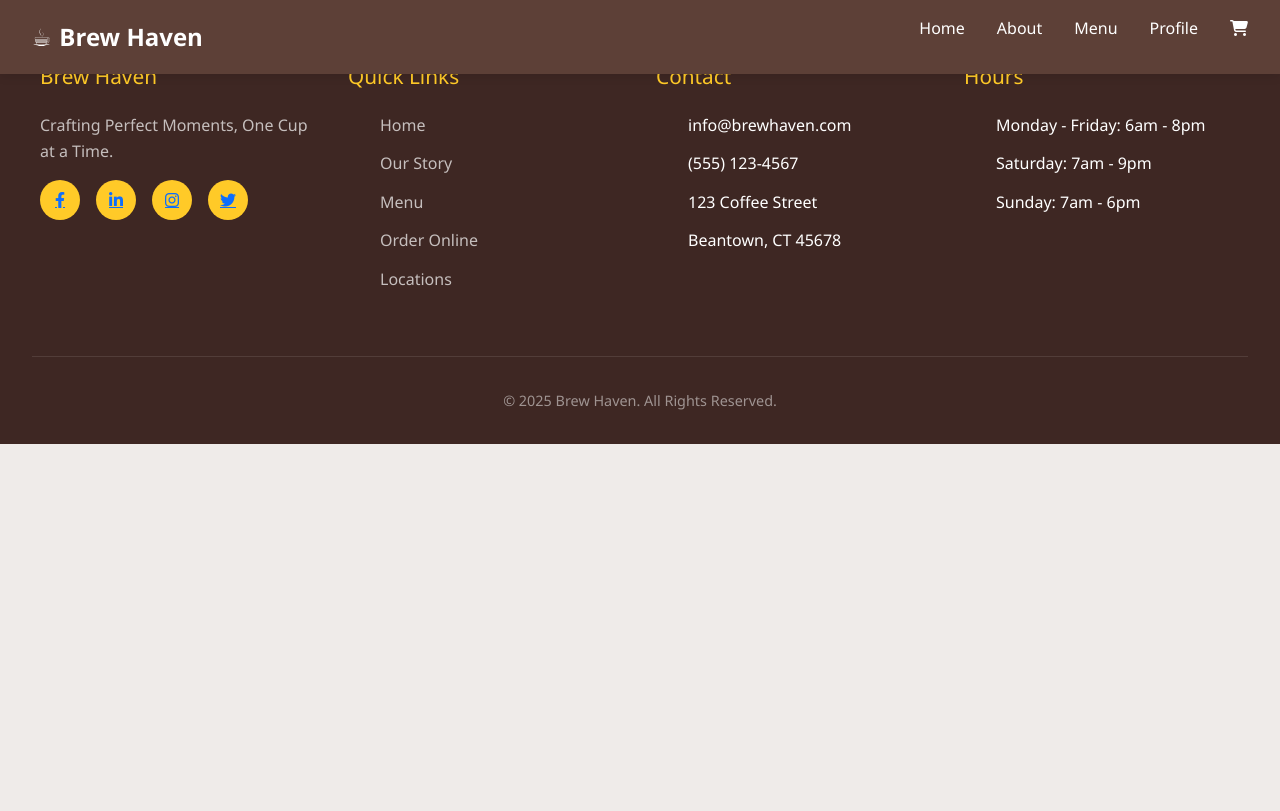
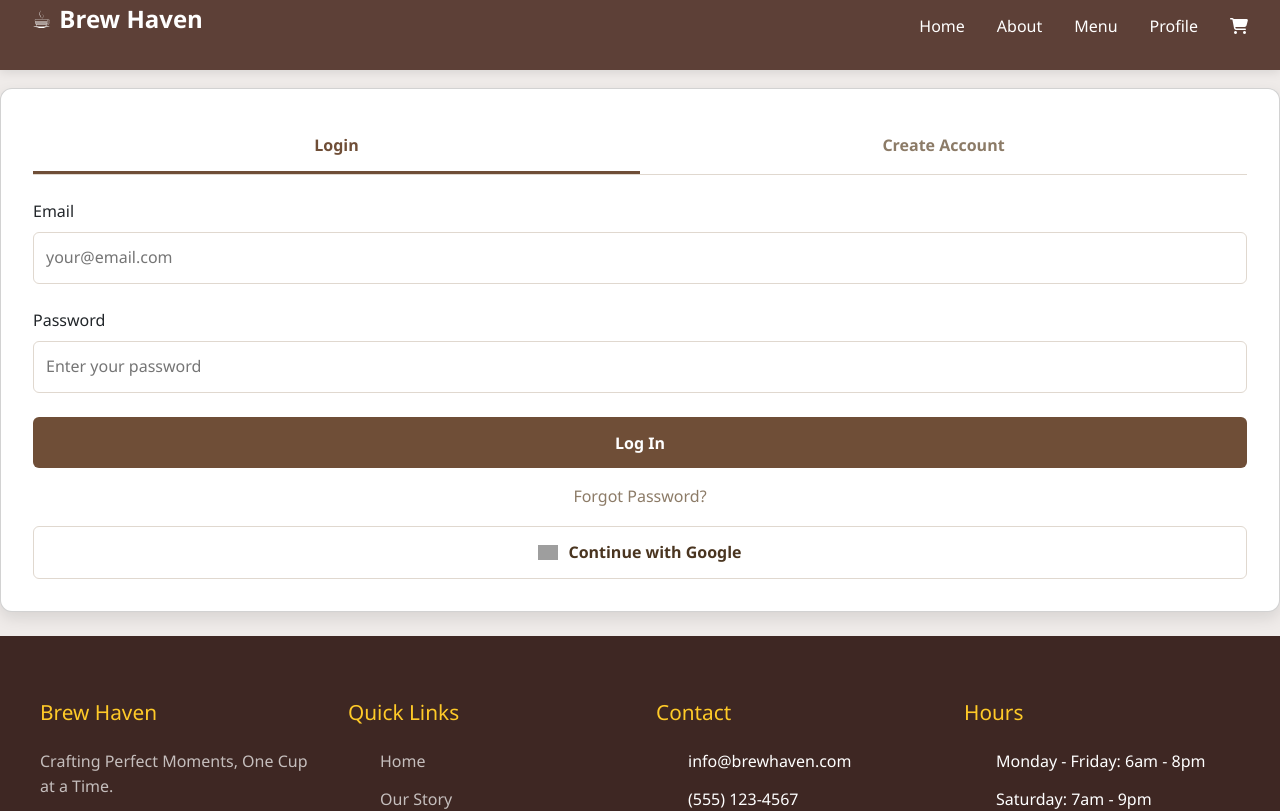
Before and after one commit to shankariii/esd_project_hehe, a Vue app in the folder my-coffeeshop-app/: page /login in a window 1280 px wide. Shown: the top 811 px of the page. Built offline with nearby package versions, Linux system fonts and the light colour scheme; grey boxes are pictures that could not be loaded.

Commit message:
secondPush

```diff
--- a/my-coffeeshop-app/package.json
+++ b/my-coffeeshop-app/package.json
@@ -9,6 +9,7 @@
     "preview": "vite preview"
   },
   "dependencies": {
+    "firebase": "^11.4.0",
     "vue": "^3.5.13"
   },
   "devDependencies": {
--- a/my-coffeeshop-app/src/App.vue
+++ b/my-coffeeshop-app/src/App.vue
@@ -95,7 +95,7 @@ export default {
 <style>
 .navbar {
   background-color: var(--primary);
-  padding: 1rem 2rem;
+  padding: 0rem 2rem;
   display: flex;
   justify-content: space-between;
   align-items: center;
@@ -138,6 +138,11 @@ export default {
 .nav-links a:hover {
   color: var(--accent);
 }
+
+/* #app{
+  padding-top: 8rem;
+  padding-bottom: 8rem;
+} */
 
 .footer {
   background-color: var(--dark);
--- a/my-coffeeshop-app/src/router.js
+++ b/my-coffeeshop-app/src/router.js
@@ -5,6 +5,7 @@ import { createRouter, createWebHistory } from 'vue-router'
 import Home from './views/Homepage.vue'
 // import About from './views/About.vue'
 import Menu from './views/Menu.vue'
+import Login from './views/Login.vue'
 // import Profile from './views/Profile.vue'
 // import Cart from './views/Cart.vue'
 
@@ -17,11 +18,11 @@ const router = createRouter({
       name: 'home',
       component: Home
     },
-    // {
-    //   path: '/about',
-    //   name: 'about',
-    //   component: About
-    // },
+    {
+      path: '/login',
+      name: 'login',
+      component: Login
+    },
     {
       path: '/menu',
       name: 'menu',
--- /dev/null
+++ b/my-coffeeshop-app/src/views/Login.vue
@@ -0,0 +1,355 @@
+<script setup>
+import { ref } from 'vue';
+import { initializeApp } from 'firebase/app';
+import { getAuth, GoogleAuthProvider, signInWithEmailAndPassword, createUserWithEmailAndPassword, updateProfile, signInWithPopup, sendPasswordResetEmail } from 'firebase/auth';
+
+const firebaseConfig = {
+    apiKey: "AIzaSyCvIDqbUMswOpiUuhK4T5F1xDtV6TF3DhY",
+    authDomain: "esd-coffeehouse.firebaseapp.com",
+    projectId: "esd-coffeehouse",
+    storageBucket: "esd-coffeehouse.firebasestorage.app",
+    messagingSenderId: "775228208734",
+    appId: "1:775228208734:web:e789da4fb8fd39b6d6e6cf",
+    measurementId: "G-6Q5J1S1KLP"
+};
+
+// Initialize Firebase
+const app = initializeApp(firebaseConfig);
+const auth = getAuth(app);
+const googleProvider = new GoogleAuthProvider();
+
+// State variables
+const activeTab = ref('login');
+const errorMessage = ref('');
+const successMessage = ref('');
+
+const loginForm = ref({
+    email: '',
+    password: ''
+});
+
+const registerForm = ref({
+    name: '',
+    email: '',
+    password: '',
+    confirmPassword: ''
+});
+
+// Methods
+const login = async () => {
+    try {
+        errorMessage.value = '';
+        successMessage.value = '';
+
+        await signInWithEmailAndPassword(
+            auth,
+            loginForm.value.email,
+            loginForm.value.password
+        );
+
+        successMessage.value = 'Login successful! Redirecting...';
+        setTimeout(() => {
+            window.location.href = "../BrewHaven/profile.html";
+        }, 1500);
+    } catch (error) {
+        errorMessage.value = error.message;
+    }
+};
+
+const register = async () => {
+    try {
+        errorMessage.value = '';
+        successMessage.value = '';
+
+        if (registerForm.value.password !== registerForm.value.confirmPassword) {
+            errorMessage.value = 'Passwords do not match';
+            return;
+        }
+
+        // Create user
+        const userCredential = await createUserWithEmailAndPassword(
+            auth,
+            registerForm.value.email,
+            registerForm.value.password
+        );
+
+        // Update profile with name
+        await updateProfile(userCredential.user, {
+            displayName: registerForm.value.name
+        });
+
+        successMessage.value = 'Account created successfully! You can now log in.';
+        activeTab.value = 'login';
+    } catch (error) {
+        errorMessage.value = error.message;
+    }
+};
+
+const loginWithGoogle = async () => {
+    try {
+        errorMessage.value = '';
+        successMessage.value = '';
+
+        await signInWithPopup(auth, googleProvider);
+
+        successMessage.value = 'Login successful! Redirecting...';
+        setTimeout(() => {
+            window.location.href = '/dashboard.html';
+        }, 1500);
+    } catch (error) {
+        errorMessage.value = error.message;
+    }
+};
+
+const forgotPassword = async () => {
+    try {
+        errorMessage.value = '';
+        successMessage.value = '';
+
+        if (!loginForm.value.email) {
+            errorMessage.value = 'Please enter your email address';
+            return;
+        }
+
+        await sendPasswordResetEmail(auth, loginForm.value.email);
+        successMessage.value = 'Password reset email sent! Check your inbox.';
+    } catch (error) {
+        errorMessage.value = error.message;
+    }
+};
+</script>
+
+<template>
+    <div class="logo">
+        <h1>☕</h1>
+        <h1>Brew Heaven</h1>
+        <br>
+        <p>Creating Perfect Memories</p>
+    </div>
+
+    <div class="card">
+        <div class="tabs">
+            <div class="tab" :class="{ active: activeTab === 'login' }" @click="activeTab = 'login'">
+                Login
+            </div>
+            <div class="tab" :class="{ active: activeTab === 'register' }" @click="activeTab = 'register'">
+                Create Account
+            </div>
+        </div>
+
+        <div v-if="activeTab === 'login'">
+            <form @submit.prevent="login">
+                <div class="form-group">
+                    <label for="login-email">Email</label>
+                    <input type="email" id="login-email" v-model="loginForm.email" required
+                        placeholder="your@email.com">
+                </div>
+
+                <div class="form-group">
+                    <label for="login-password">Password</label>
+                    <input type="password" id="login-password" v-model="loginForm.password" required
+                        placeholder="Enter your password">
+                </div>
+
+                <button type="submit" class="btn btn-primary">
+                    Log In
+                </button>
+            </form>
+
+            <div class="forgot-password">
+                <a href="#" @click.prevent="forgotPassword">Forgot Password?</a>
+            </div>
+
+            <button @click="loginWithGoogle" class="btn btn-google">
+                <img src="https://www.gstatic.com/firebasejs/ui/2.0.0/images/auth/google.svg" alt="Google Logo">
+                Continue with Google
+            </button>
+        </div>
+
+        <div v-if="activeTab === 'register'">
+            <form @submit.prevent="register">
+                <div class="form-group">
+                    <label for="register-name">Full Name</label>
+                    <input type="text" id="register-name" v-model="registerForm.name" required placeholder="Your name">
+                </div>
+
+                <div class="form-group">
+                    <label for="register-email">Email</label>
+                    <input type="email" id="register-email" v-model="registerForm.email" required
+                        placeholder="your@email.com">
+                </div>
+
+                <div class="form-group">
+                    <label for="register-password">Password</label>
+                    <input type="password" id="register-password" v-model="registerForm.password" required
+                        placeholder="Create a password">
+                </div>
+
+                <div class="form-group">
+                    <label for="register-confirm-password">Confirm Password</label>
+                    <input type="password" id="register-confirm-password" v-model="registerForm.confirmPassword"
+                        required placeholder="Confirm your password">
+                </div>
+
+                <button type="submit" class="btn btn-primary">
+                    Create Account
+                </button>
+            </form>
+
+            <button @click="loginWithGoogle" class="btn btn-google">
+                <img src="https://www.gstatic.com/firebasejs/ui/2.0.0/images/auth/google.svg" alt="Google Logo">
+                Sign Up with Google
+            </button>
+        </div>
+
+        <div v-if="errorMessage" class="error-message">
+            {{ errorMessage }}
+        </div>
+
+        <div v-if="successMessage" class="success-message">
+            {{ successMessage }}
+        </div>
+    </div>
+</template>
+
+<style>
+.container {
+    width: 100%;
+    max-width: 600px; /* Adjust as needed */
+    padding: 2rem;
+    margin: 0 auto; /* Center the container */
+}
+.logo {
+    text-align: center;
+    margin-bottom: 2rem;
+}
+
+.logo h1 {
+    font-size: 2.5rem;
+    color: #6f4e37;
+    margin-bottom: 0.5rem;
+}
+
+.logo p {
+    color: #8c7b67;
+}
+
+.card {
+    background-color: white;
+    border-radius: 12px;
+    box-shadow: 0 6px 15px rgba(0, 0, 0, 0.1);
+    padding: 2rem;
+    margin-bottom: 1.5rem;
+}
+
+.tabs {
+    display: flex;
+    margin-bottom: 1.5rem;
+    border-bottom: 1px solid #e0d8cf;
+}
+
+.tab {
+    flex: 1;
+    text-align: center;
+    padding: 0.75rem;
+    cursor: pointer;
+    font-weight: 600;
+    color: #8c7b67;
+    transition: all 0.3s ease;
+}
+
+.tab.active {
+    color: #6f4e37;
+    border-bottom: 3px solid #6f4e37;
+}
+
+.form-group {
+    margin-bottom: 1.5rem;
+}
+
+.form-group label {
+    display: block;
+    margin-bottom: 0.5rem;
+    font-weight: 500;
+}
+
+.form-group input {
+    width: 100%;
+    padding: 0.75rem;
+    border: 1px solid #e0d8cf;
+    border-radius: 6px;
+    font-size: 1rem;
+    transition: border 0.3s ease;
+}
+
+.form-group input:focus {
+    outline: none;
+    border-color: #6f4e37;
+}
+
+.btn {
+    width: 100%;
+    padding: 0.85rem;
+    border: none;
+    border-radius: 6px;
+    font-size: 1rem;
+    font-weight: 600;
+    cursor: pointer;
+    transition: all 0.3s ease;
+}
+
+.btn-primary {
+    background-color: #6f4e37;
+    color: white;
+}
+
+.btn-primary:hover {
+    background-color: #5d412e;
+}
+
+.btn-google {
+    background-color: white;
+    border: 1px solid #e0d8cf;
+    color: #4a3520;
+    display: flex;
+    align-items: center;
+    justify-content: center;
+    margin-top: 1rem;
+}
+
+.btn-google:hover {
+    background-color: #f8f8f8;
+}
+
+.btn-google img {
+    width: 20px;
+    margin-right: 10px;
+}
+
+.forgot-password {
+    text-align: center;
+    margin-top: 1rem;
+}
+
+.forgot-password a {
+    color: #8c7b67;
+    text-decoration: none;
+}
+
+.forgot-password a:hover {
+    color: #6f4e37;
+    text-decoration: underline;
+}
+
+.error-message {
+    color: #e74c3c;
+    margin-top: 1rem;
+    text-align: center;
+}
+
+.success-message {
+    color: #27ae60;
+    margin-top: 1rem;
+    text-align: center;
+}
+</style>
--- a/package.json
+++ b/package.json
@@ -1,5 +1,6 @@
 {
   "dependencies": {
+    "firebase": "^11.4.0",
     "vue-router": "^4.5.0"
   }
 }
```
Also changed, not shown: 2 other files (tests, documents, lock files or other folders).
